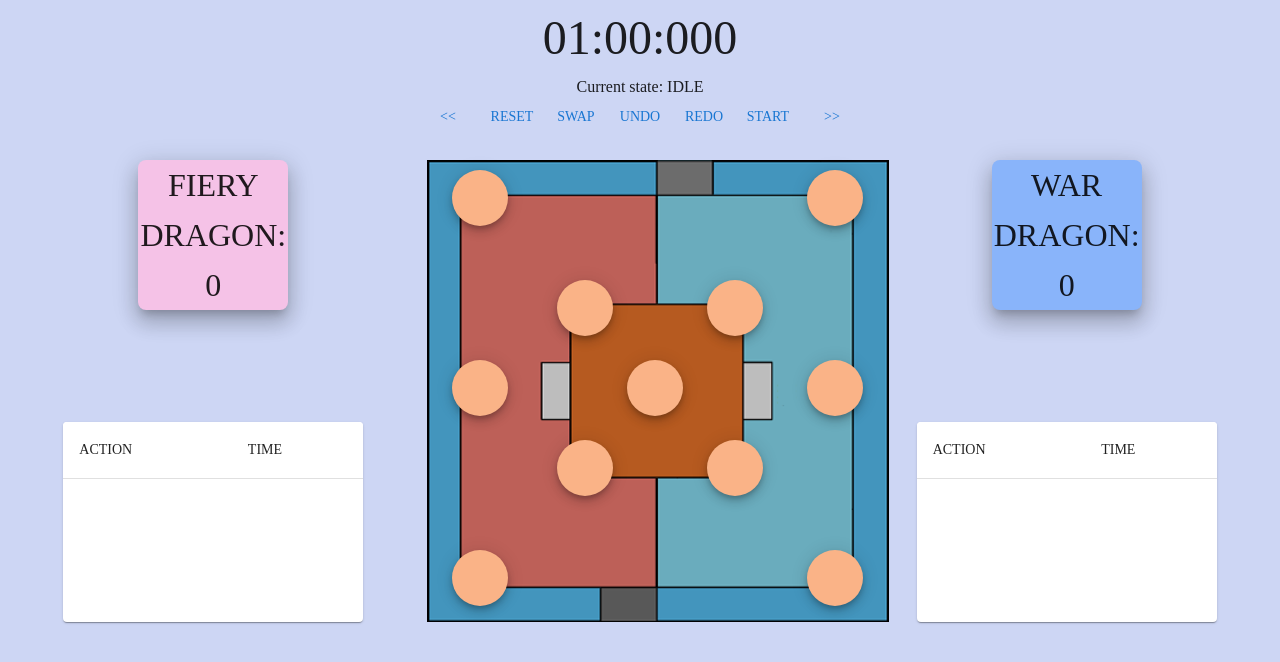
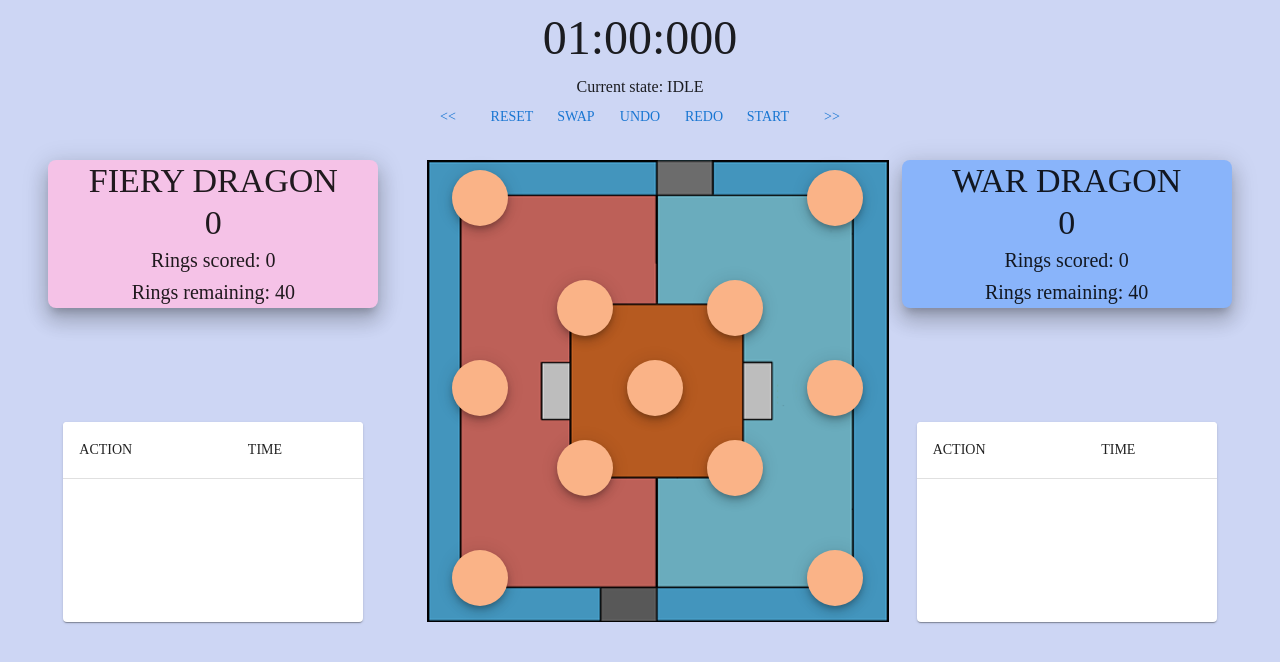
Before and after one commit to nc108x/2023-scoreboard, a React (Create React App) app: page / in a window 1280 px wide. Shown: the top 662 px of the page. Built offline with nearby package versions, Linux system fonts and the light colour scheme; a web font is replaced by a local one.

Commit message:
Update info to show ring count

```diff
--- a/src/App.js
+++ b/src/App.js
@@ -260,7 +260,12 @@ function App() {
                 justifyContent="space-between"
               >
                 <Grid item>
-                  <Info score={redScore} dragonName={redDragon} color="red" />
+                  <Info
+                    score={redScore}
+                    dragonName={redDragon}
+                    color="red"
+                    historyDelta={historyDelta.current}
+                  />
                 </Grid>
 
                 <Grid item>
@@ -288,6 +293,7 @@ function App() {
                     score={blueScore}
                     dragonName={blueDragon}
                     color="blue"
+                    historyDelta={historyDelta.current}
                   />
                 </Grid>
 
--- a/src/components/Info.js
+++ b/src/components/Info.js
@@ -1,6 +1,7 @@
 import Paper from "@mui/material/Paper";
+import Typography from "@mui/material/Typography";
 
-export default function Info({ score, dragonName, color }) {
+export default function Info({ score, dragonName, color, historyDelta }) {
   let bgColor;
   if (color == "red") {
     bgColor = "redTeam.main";
@@ -8,21 +9,27 @@ export default function Info({ score, dragonName, color }) {
     bgColor = "blueTeam.main";
   }
 
+  const ringsScored = historyDelta.filter(
+    (element) => element[0] == color
+  ).length;
+
   return (
     <>
       <Paper
         elevation={13}
         sx={{
-          width: "150px",
-          height: "150px",
+          width: "330px",
           backgroundColor: bgColor,
           borderRadius: 2,
-          typography: "subtitle2",
           textAlign: "center",
-          fontSize: 32,
         }}
       >
-        {dragonName + "\nDRAGON: \n" + score}
+        <Typography variant="h4">{dragonName + "\nDRAGON"}</Typography>
+        <Typography variant="h4">{score}</Typography>
+        <Typography variant="h6">{"Rings scored: " + ringsScored}</Typography>
+        <Typography variant="h6">
+          {"Rings remaining: " + (40 - ringsScored)}
+        </Typography>
       </Paper>
     </>
   );
```
